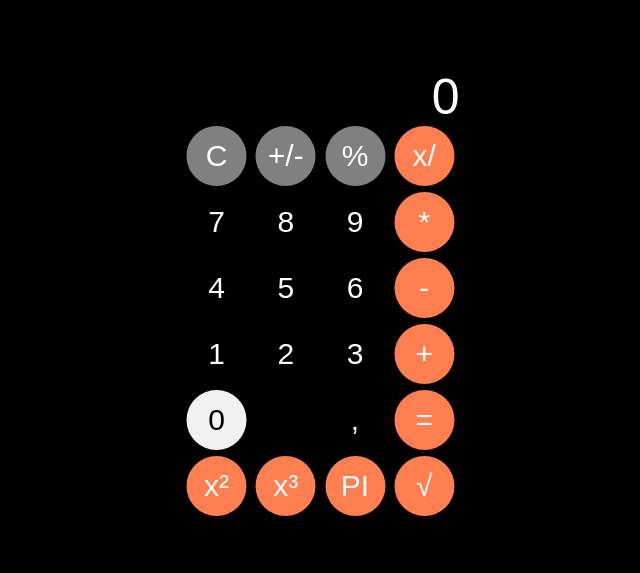
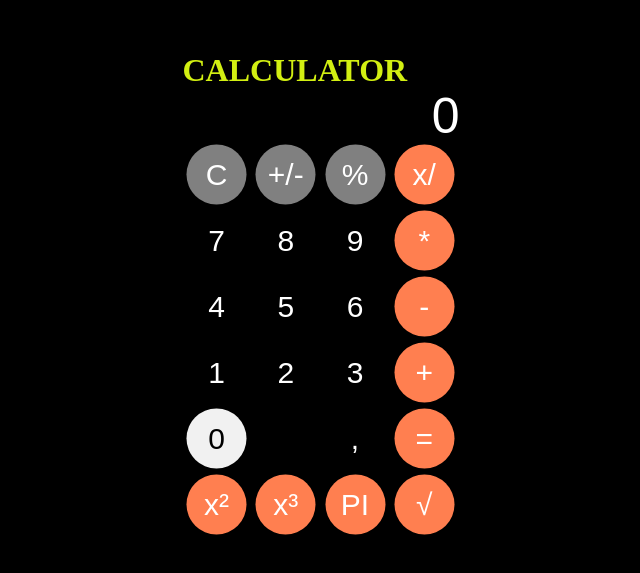
Before and after one commit to Jordi-bit/CALCULATOR, a plain HTML site: page index.html in a window 1280 px wide. Shown: the part 105-678 px from the top of the page, without its empty margins (318-958 px from the left). Drawn offline with Linux system fonts and the light colour scheme.

Commit message:
CALCULATOR

```diff
--- a/index.html
+++ b/index.html
@@ -9,6 +9,7 @@
 </head>
 
 <body>
+    <h1>CALCULATOR</h1>
     <table>
         <tr>
             <td colspan="4" : form action="" class="cerobutton">
--- a/style.css
+++ b/style.css
@@ -54,3 +54,6 @@ button{
 ::-webkit-input-placeholder{
     color: white;
 }
+H1{
+    color: #d2ef12;
+}
```
